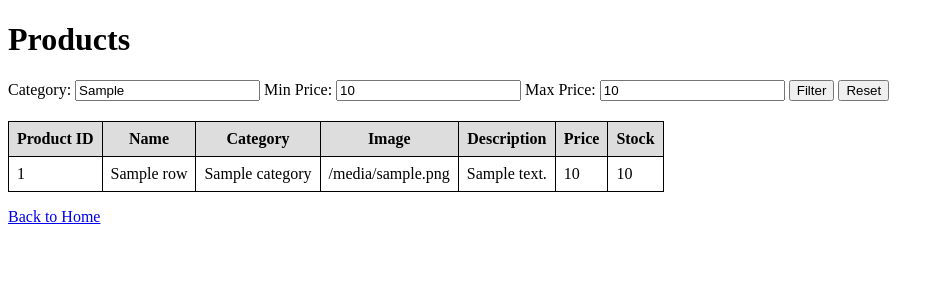
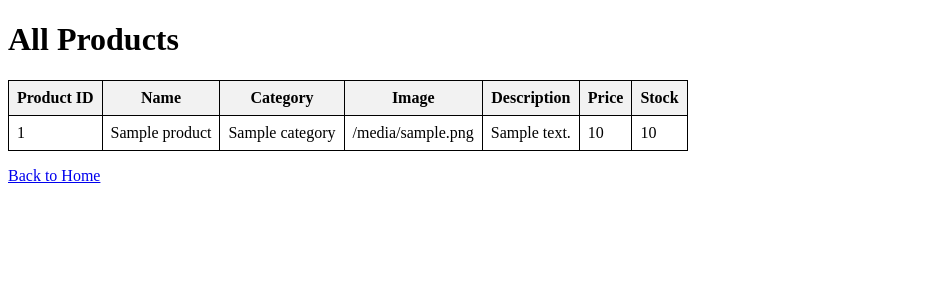
Before and after one commit to YYINUS/DatabaseProject, a Flask app: template WebFront/templates/products.html in a window 1280 px wide. Shown: the top 300 px of the page, without its empty margins (0-944 px from the left). Run offline with Flask 3, Linux system fonts and the light colour scheme; the template is opened without the code that fills it: most values are stand-ins (such as "Sample title", 1, 10 or a date in 2020); parts of the project's set-up code (start-up, migrations or seed data) failed here and were passed over.

Commit message:
Add files via upload

```diff
--- a/WebFront/templates/products.html
+++ b/WebFront/templates/products.html
@@ -4,39 +4,18 @@
   <title>Products</title>
   <style>
     table, th, td {
-      border: 1px solid #000;
+      border: 1px solid black;
       border-collapse: collapse;
       padding: 8px;
     }
     th {
-      background-color: #ddd;
-    }
-    .filter-section {
-      margin-bottom: 20px;
+      background-color: #f2f2f2;
     }
   </style>
 </head>
 <body>
-  <h1>Products</h1>
+  <h1>All Products</h1>
 
-  <!-- Filter Form -->
-  <div class="filter-section">
-    <form method="GET" action="/products">
-      <label for="category">Category:</label>
-      <input type="text" name="category" id="category" value="{{ category_filter }}">
-
-      <label for="min_price">Min Price:</label>
-      <input type="text" name="min_price" id="min_price" value="{{ min_price }}">
-
-      <label for="max_price">Max Price:</label>
-      <input type="text" name="max_price" id="max_price" value="{{ max_price }}">
-
-      <button type="submit">Filter</button>
-      <a href="/products"><button type="button">Reset</button></a>
-    </form>
-  </div>
-
-  <!-- Results Table -->
   {% if products and products|length > 0 %}
     <table>
       <tr>
@@ -48,16 +27,16 @@
         <th>Price</th>
         <th>Stock</th>
       </tr>
-      {% for row in products %}
-      <tr>
-        <td>{{ row.product_id }}</td>
-        <td>{{ row.product_name }}</td>
-        <td>{{ row.category }}</td>
-        <td>{{ row.image }}</td>
-        <td>{{ row.description }}</td>
-        <td>{{ row.price }}</td>
-        <td>{{ row.stock_quantity }}</td>
-      </tr>
+      {% for p in products %}
+        <tr>
+          <td>{{ p.product_id }}</td>
+          <td>{{ p.product_name }}</td>
+          <td>{{ p.category }}</td>
+          <td>{{ p.image }}</td>
+          <td>{{ p.description }}</td>
+          <td>{{ p.price }}</td>
+          <td>{{ p.stock_quantity }}</td>
+        </tr>
       {% endfor %}
     </table>
   {% else %}
```
Also changed, not shown: WebFront/server.py (+31 -46 lines), WebFront/templates/index.html (+3 -17 lines), WebFront/test.py (added, +38 -0 lines).
